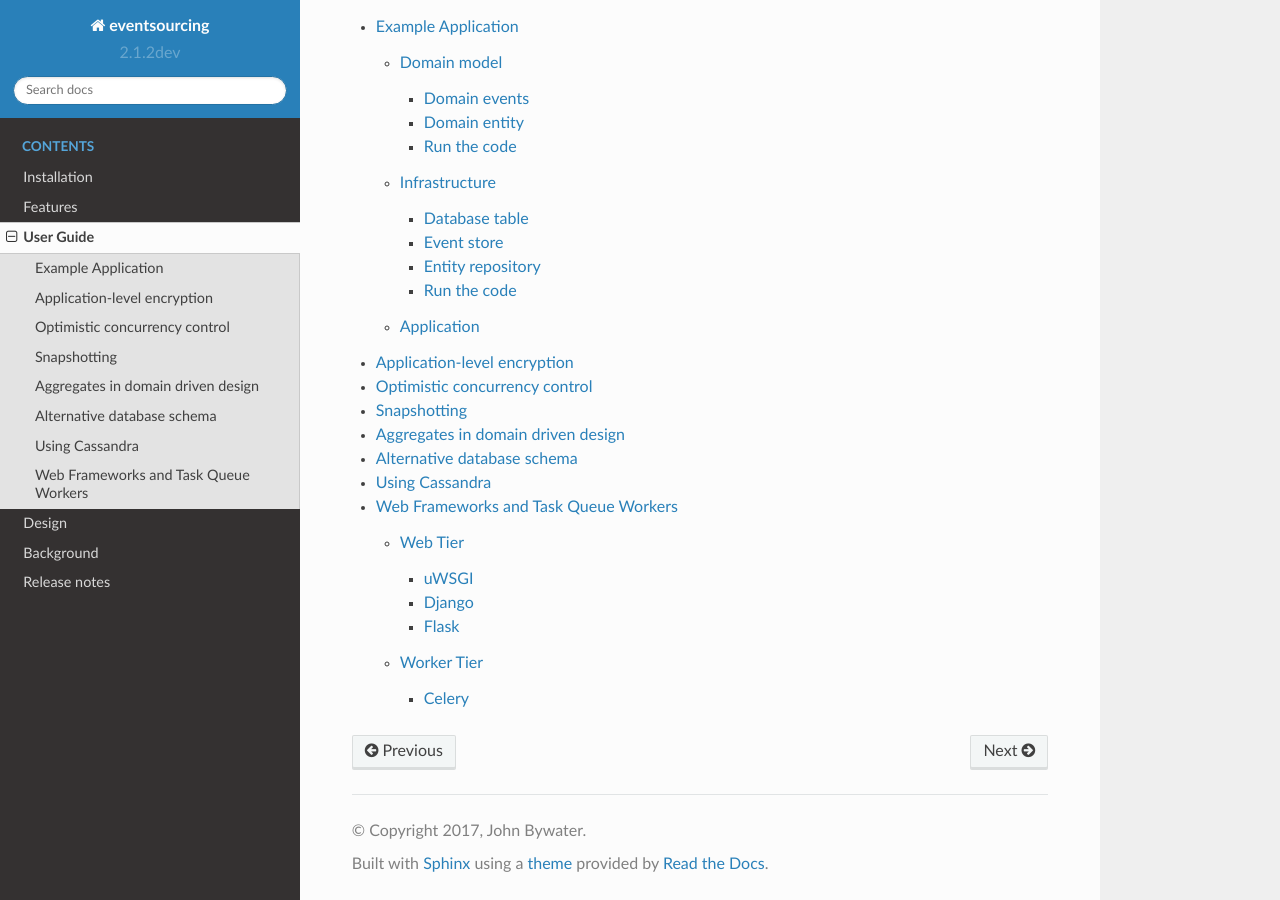
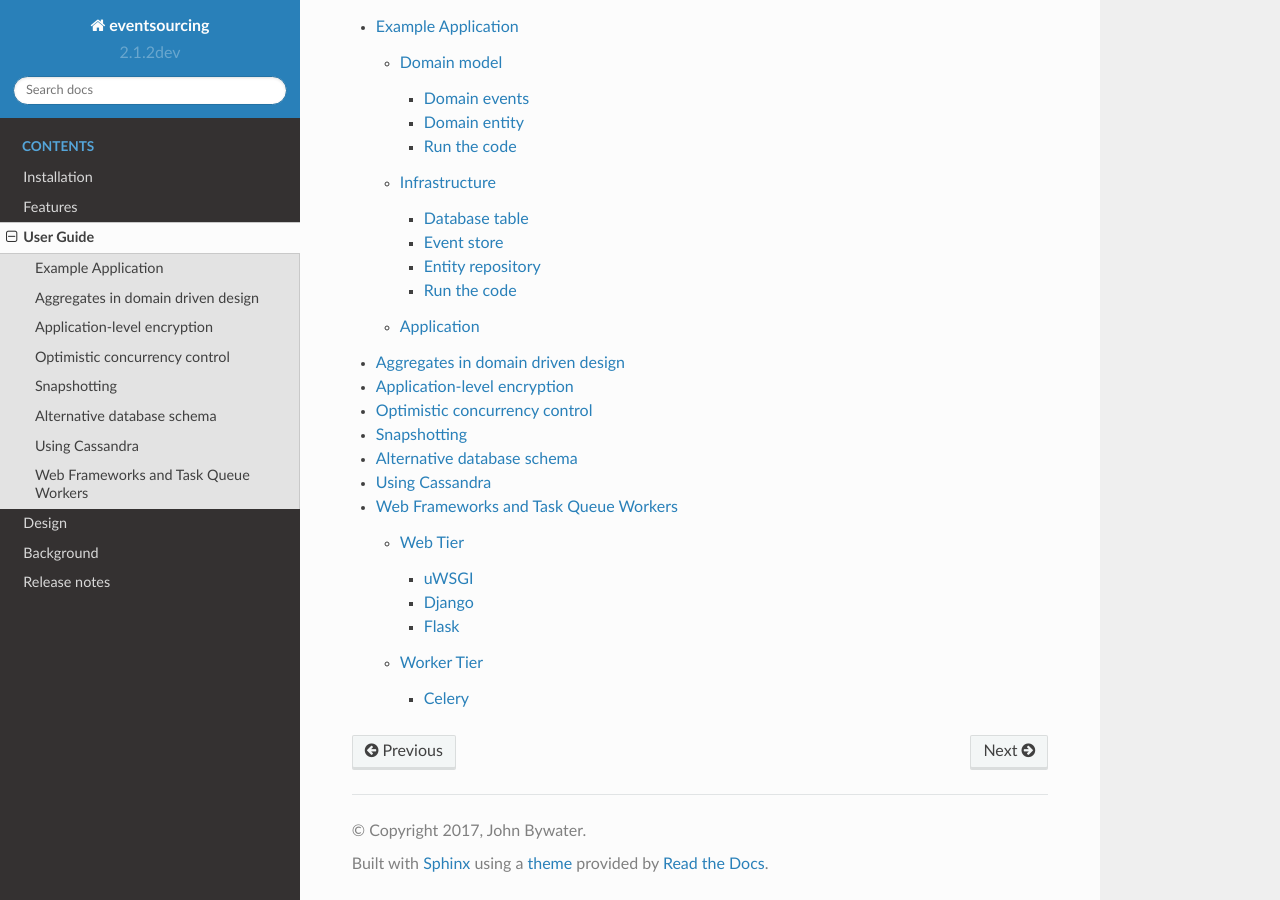
Before and after one commit to pyeventsourcing/eventsourcing, a Sphinx documentation site: the page built from docs/topics/user_guide/index.rst, in a window 1280 px wide and 900 px high, scrolled down 505 px. Built offline with Sphinx 7.4.7 and the Read the Docs theme 2.0.0, drawn with Linux system fonts in a browser that asks for light colours.

```diff
--- a/docs/topics/user_guide/index.rst
+++ b/docs/topics/user_guide/index.rst
@@ -25,10 +25,10 @@ something goes wrong).
    :maxdepth: 3
 
    example_application
+   aggregates
    encryption
    concurrency
    snapshotting
-   aggregates
    schema
    cassandra
    wsgi
```
